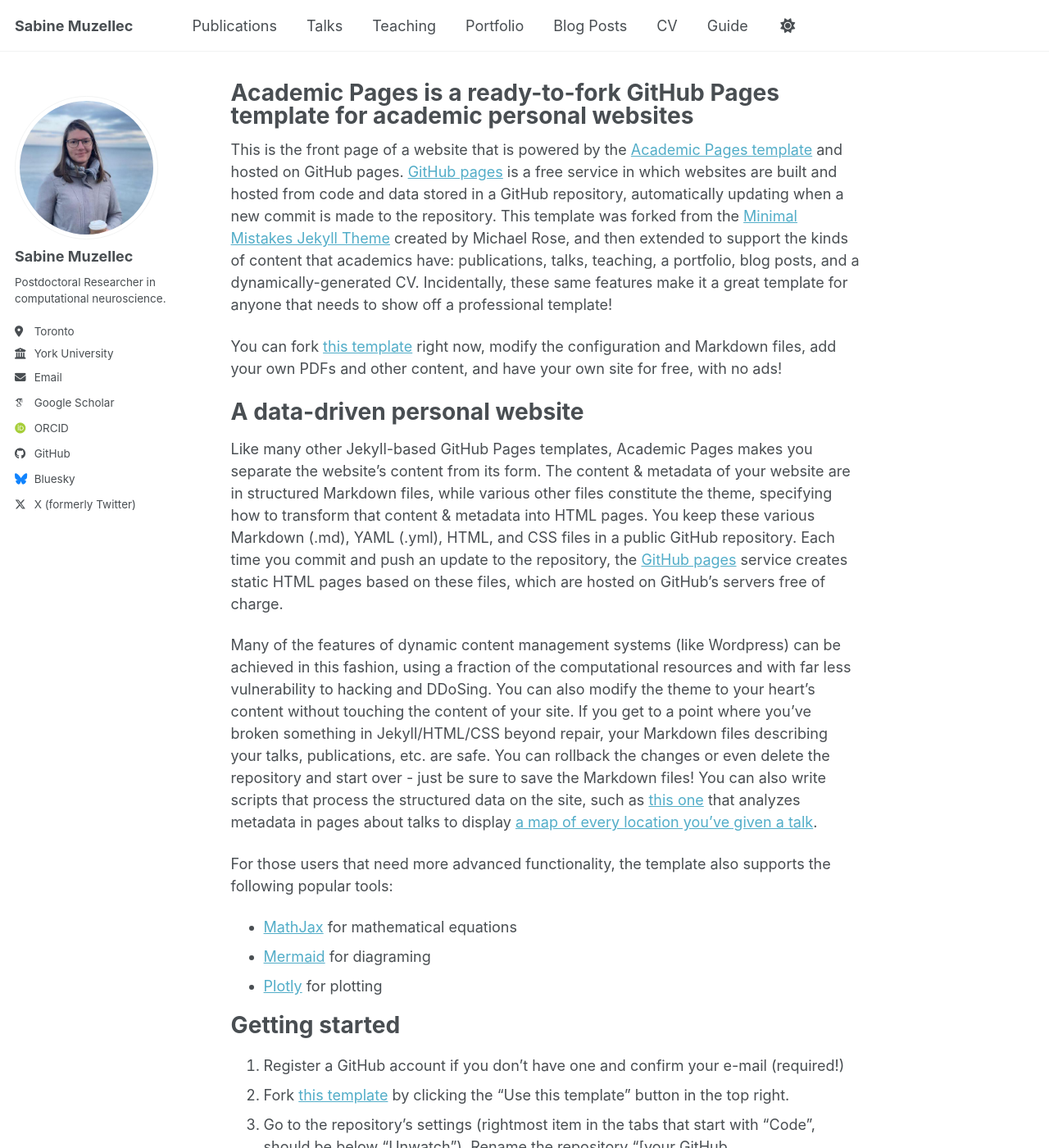
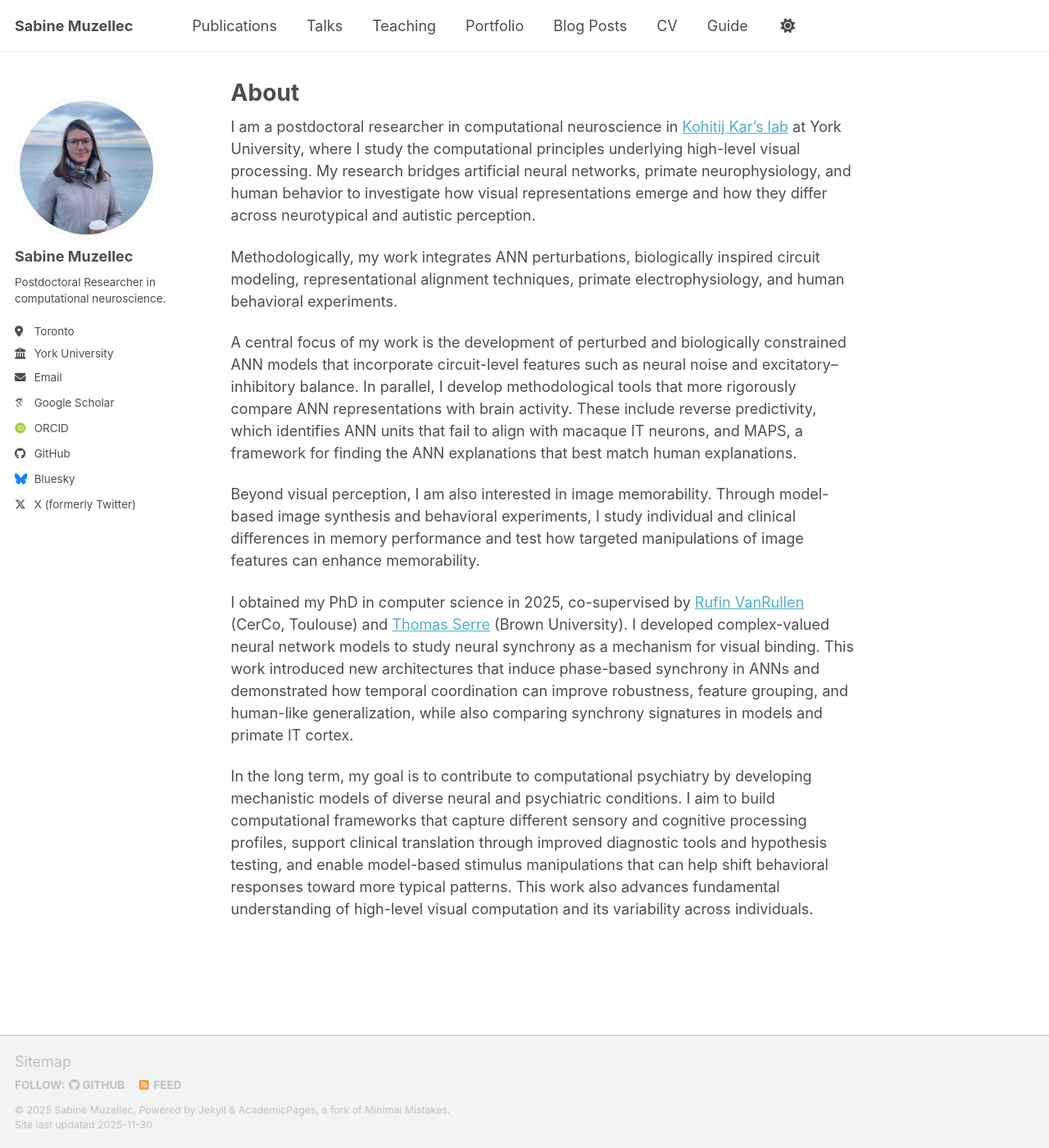
Before and after one commit to S4b1n3/S4b1n3.github.io, a Jekyll site: the page built from _pages/about.md, in a window 1280 px wide and 1400 px high. Shown: the whole window at 82% size. Built offline with Jekyll 4.4.1, drawn with Linux system fonts in a browser that asks for light colours; some web fonts are replaced; a script bundle is joined from its source files by our own code; library files that are not in the unit come from our copies; some of the changed text lies outside the part shown.

Commit message:
update about

```diff
--- a/_pages/about.md
+++ b/_pages/about.md
@@ -1,56 +1,20 @@
 ---
 permalink: /
-title: "Academic Pages is a ready-to-fork GitHub Pages template for academic personal websites"
+title: "About"
 author_profile: true
 redirect_from:
   - /about/
   - /about.html
 ---
 
-This is the front page of a website that is powered by the [Academic Pages template](https://github.com/academicpages/academicpages.github.io) and hosted on GitHub pages. [GitHub pages](https://pages.github.com) is a free service in which websites are built and hosted from code and data stored in a GitHub repository, automatically updating when a new commit is made to the repository. This template was forked from the [Minimal Mistakes Jekyll Theme](https://mmistakes.github.io/minimal-mistakes/) created by Michael Rose, and then extended to support the kinds of content that academics have: publications, talks, teaching, a portfolio, blog posts, and a dynamically-generated CV. Incidentally, these same features make it a great template for anyone that needs to show off a professional template!
+I am a postdoctoral researcher in computational neuroscience in [Kohitij Kar’s lab](https://vital-kolab.org) at York University, where I study the computational principles underlying high-level visual processing. My research bridges artificial neural networks, primate neurophysiology, and human behavior to investigate how visual representations emerge and how they differ across neurotypical and autistic perception.
 
- You can fork [this template](https://github.com/academicpages/academicpages.github.io) right now, modify the configuration and Markdown files, add your own PDFs and other content, and have your own site for free, with no ads!
+Methodologically, my work integrates ANN perturbations, biologically inspired circuit modeling, representational alignment techniques, primate electrophysiology, and human behavioral experiments.
 
-A data-driven personal website
-======
-Like many other Jekyll-based GitHub Pages templates, Academic Pages makes you separate the website's content from its form. The content & metadata of your website are in structured Markdown files, while various other files constitute the theme, specifying how to transform that content & metadata into HTML pages. You keep these various Markdown (.md), YAML (.yml), HTML, and CSS files in a public GitHub repository. Each time you commit and push an update to the repository, the [GitHub pages](https://pages.github.com/) service creates static HTML pages based on these files, which are hosted on GitHub's servers free of charge.
+A central focus of my work is the development of perturbed and biologically constrained ANN models that incorporate circuit-level features such as neural noise and excitatory–inhibitory balance. In parallel, I develop methodological tools that more rigorously compare ANN representations with brain activity. These include reverse predictivity, which identifies ANN units that fail to align with macaque IT neurons, and MAPS, a framework for finding the ANN explanations that best match human explanations.
 
-Many of the features of dynamic content management systems (like Wordpress) can be achieved in this fashion, using a fraction of the computational resources and with far less vulnerability to hacking and DDoSing. You can also modify the theme to your heart's content without touching the content of your site. If you get to a point where you've broken something in Jekyll/HTML/CSS beyond repair, your Markdown files describing your talks, publications, etc. are safe. You can rollback the changes or even delete the repository and start over - just be sure to save the Markdown files! You can also write scripts that process the structured data on the site, such as [this one](https://github.com/academicpages/academicpages.github.io/blob/master/talkmap.ipynb) that analyzes metadata in pages about talks to display [a map of every location you've given a talk](https://academicpages.github.io/talkmap.html).
+Beyond visual perception, I am also interested in image memorability. Through model-based image synthesis and behavioral experiments, I study individual and clinical differences in memory performance and test how targeted manipulations of image features can enhance memorability.
 
-For those users that need more advanced functionality, the template also supports the following popular tools:
-- [MathJax](https://www.mathjax.org/) for mathematical equations
-- [Mermaid](https://mermaid.js.org/) for diagraming
-- [Plotly](https://plotly.com/javascript/) for plotting
+I obtained my PhD in computer science in 2025, co-supervised by [Rufin VanRullen](https://rufinv.github.io) (CerCo, Toulouse) and [Thomas Serre](https://serre.lab.brown.edu) (Brown University). I developed complex-valued neural network models to study neural synchrony as a mechanism for visual binding. This work introduced new architectures that induce phase-based synchrony in ANNs and demonstrated how temporal coordination can improve robustness, feature grouping, and human-like generalization, while also comparing synchrony signatures in models and primate IT cortex.
 
-Getting started
-======
-1. Register a GitHub account if you don't have one and confirm your e-mail (required!)
-1. Fork [this template](https://github.com/academicpages/academicpages.github.io) by clicking the "Use this template" button in the top right.
-1. Go to the repository's settings (rightmost item in the tabs that start with "Code", should be below "Unwatch"). Rename the repository "[your GitHub username].github.io", which will also be your website's URL.
-1. Set site-wide configuration and create content & metadata (see below -- also see [this set of diffs](https://archive.is/3TPas) showing what files were changed to set up [an example site](https://getorg-testacct.github.io) for a user with the username "getorg-testacct")
-1. Upload any files (like PDFs, .zip files, etc.) to the files/ directory. They will appear at https://[your GitHub username].github.io/files/example.pdf.
-1. Check status by going to the repository settings, in the "GitHub pages" section
-
-Site-wide configuration
-------
-The main configuration file for the site is in the base directory in [_config.yml](https://github.com/academicpages/academicpages.github.io/blob/master/_config.yml), which defines the content in the sidebars and other site-wide features. You will need to replace the default variables with ones about yourself and your site's github repository. The configuration file for the top menu is in [_data/navigation.yml](https://github.com/academicpages/academicpages.github.io/blob/master/_data/navigation.yml). For example, if you don't have a portfolio or blog posts, you can remove those items from that navigation.yml file to remove them from the header.
-
-Create content & metadata
-------
-For site content, there is one Markdown file for each type of content, which are stored in directories like _publications, _talks, _posts, _teaching, or _pages. For example, each talk is a Markdown file in the [_talks directory](https://github.com/academicpages/academicpages.github.io/tree/master/_talks). At the top of each Markdown file is structured data in YAML about the talk, which the theme will parse to do lots of cool stuff. The same structured data about a talk is used to generate the list of talks on the [Talks page](https://academicpages.github.io/talks), each [individual page](https://academicpages.github.io/talks/2012-03-01-talk-1) for specific talks, the talks section for the [CV page](https://academicpages.github.io/cv), and the [map of places you've given a talk](https://academicpages.github.io/talkmap.html) (if you run this [python file](https://github.com/academicpages/academicpages.github.io/blob/master/talkmap.py) or [Jupyter notebook](https://github.com/academicpages/academicpages.github.io/blob/master/talkmap.ipynb), which creates the HTML for the map based on the contents of the _talks directory).
-
-**Markdown generator**
-
-The repository includes [a set of Jupyter notebooks](https://github.com/academicpages/academicpages.github.io/tree/master/markdown_generator
-) that converts a CSV containing structured data about talks or presentations into individual Markdown files that will be properly formatted for the Academic Pages template. The sample CSVs in that directory are the ones I used to create my own personal website at stuartgeiger.com. My usual workflow is that I keep a spreadsheet of my publications and talks, then run the code in these notebooks to generate the Markdown files, then commit and push them to the GitHub repository.
-
-How to edit your site's GitHub repository
-------
-Many people use a git client to create files on their local computer and then push them to GitHub's servers. If you are not familiar with git, you can directly edit these configuration and Markdown files directly in the github.com interface. Navigate to a file (like [this one](https://github.com/academicpages/academicpages.github.io/blob/master/_talks/2012-03-01-talk-1.md) and click the pencil icon in the top right of the content preview (to the right of the "Raw | Blame | History" buttons). You can delete a file by clicking the trashcan icon to the right of the pencil icon. You can also create new files or upload files by navigating to a directory and clicking the "Create new file" or "Upload files" buttons.
-
-Example: editing a Markdown file for a talk
-![Editing a Markdown file for a talk](/images/editing-talk.png)
-
-For more info
-------
-More info about configuring Academic Pages can be found in [the guide](https://academicpages.github.io/markdown/), the [growing wiki](https://github.com/academicpages/academicpages.github.io/wiki), and you can always [ask a question on GitHub](https://github.com/academicpages/academicpages.github.io/discussions). The [guides for the Minimal Mistakes theme](https://mmistakes.github.io/minimal-mistakes/docs/configuration/) (which this theme was forked from) might also be helpful.
+In the long term, my goal is to contribute to computational psychiatry by developing mechanistic models of diverse neural and psychiatric conditions. I aim to build computational frameworks that capture different sensory and cognitive processing profiles, support clinical translation through improved diagnostic tools and hypothesis testing, and enable model-based stimulus manipulations that can help shift behavioral responses toward more typical patterns. This work also advances fundamental understanding of high-level visual computation and its variability across individuals.
```
